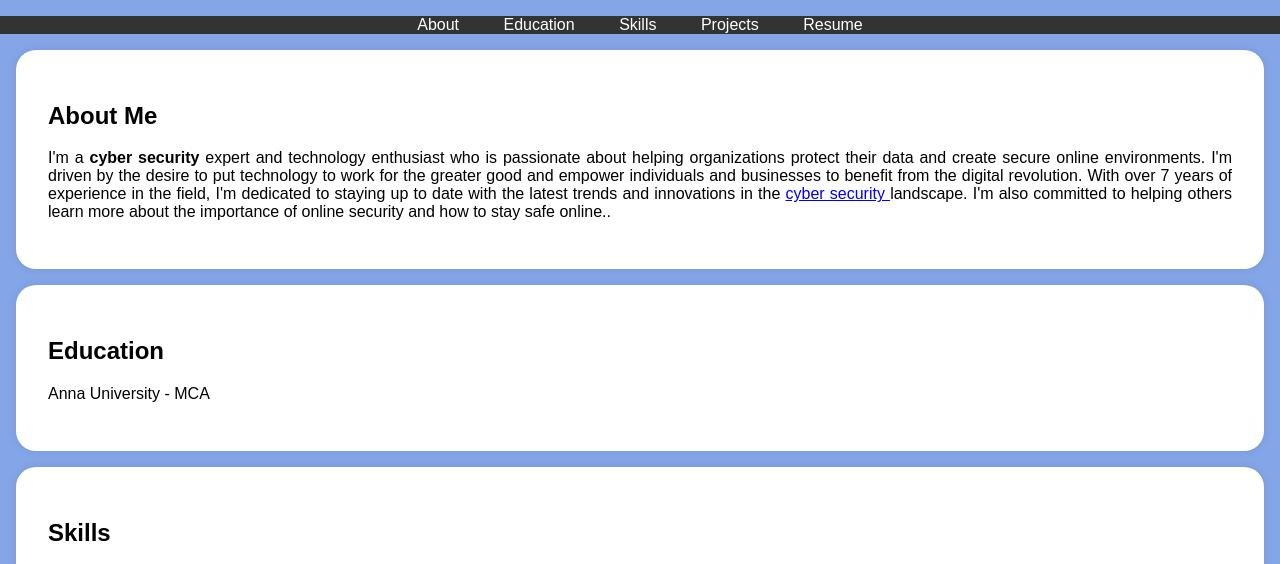
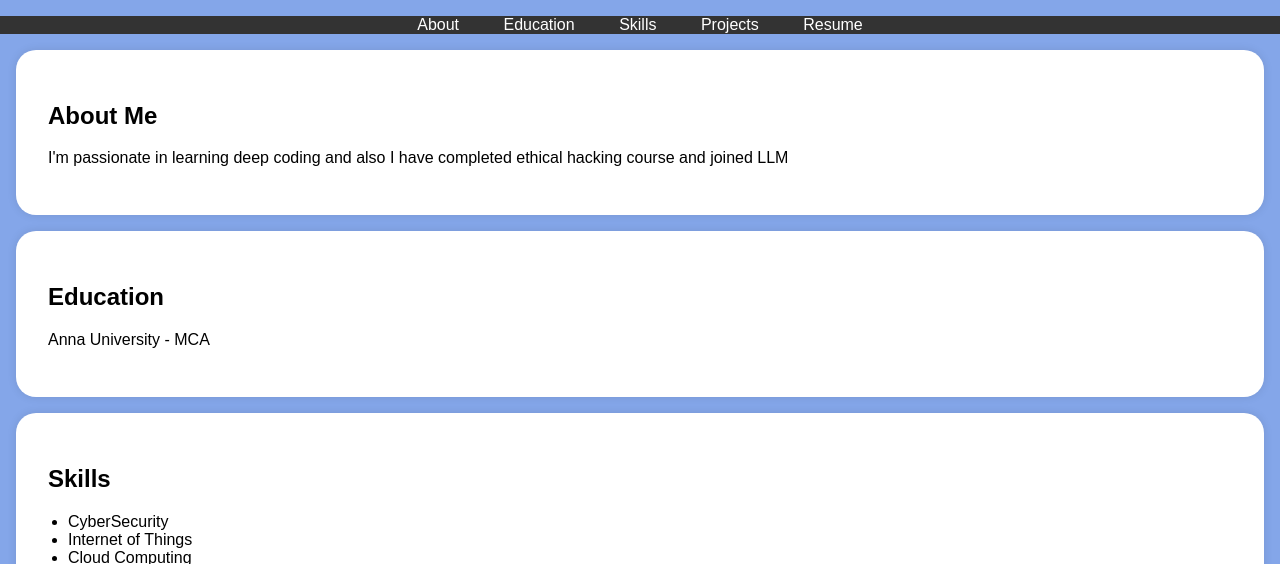
Before and after one commit to Angel-d2530/angeldilibabu, a plain HTML site: page index.html in a window 1280 px wide. Shown: the part 197-761 px from the top of the page. Drawn offline with Linux system fonts and the light colour scheme.

Commit message:
index.html

```diff
--- a/index.html
+++ b/index.html
@@ -115,8 +115,7 @@
     <section id="about">
         <div class="section-content">
             <h2>About Me</h2>
-            <p>I'm a <b>cyber security </b>expert and technology enthusiast who is passionate about helping organizations protect their data and create secure online environments. I'm driven by the desire to put technology to work for the greater good and empower individuals and businesses to benefit from the digital revolution. With over 7 years of experience in the field, I'm dedicated to staying up to date with the latest trends and innovations in the <a href="https://techtrainer20.github.io/git_con2/" traget="_target">cyber security </a> landscape. I'm also committed to helping others learn more about the importance of online security and how to stay safe online..</p>
-        </div>
+            <p>I'm passionate in learning deep coding and also I have completed ethical hacking course and joined LLM     </div>
     </section>
 
     <section id="education">
```
